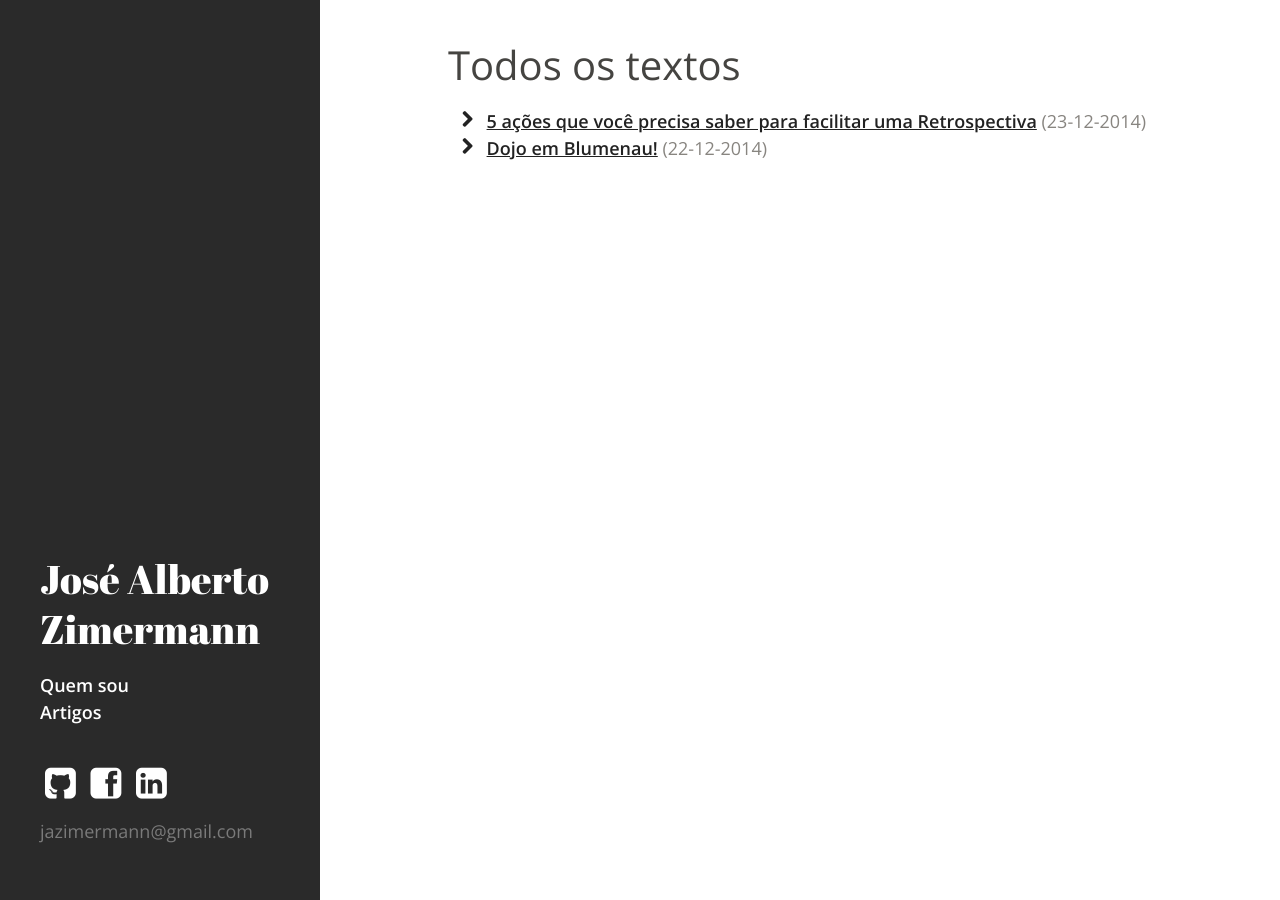
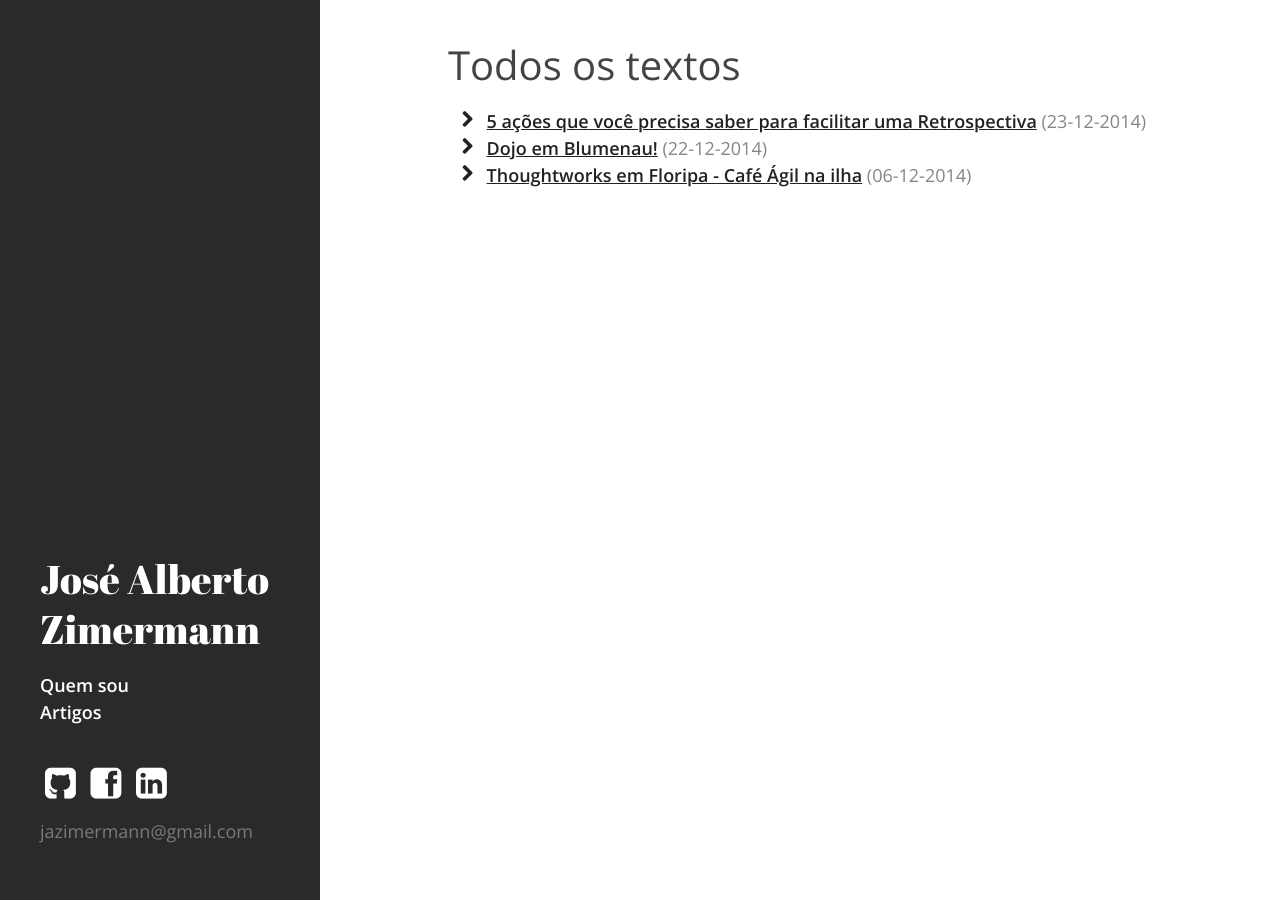
Before and after one commit to jzimermann/jzimermann.github.io, a Jekyll site: the page built from index.html, in a window 1280 px wide. Built offline with Jekyll 4.4.1, drawn with Linux system fonts in a browser that asks for light colours; Markdown is read by kramdown in place of the engine named in the settings.

Commit message:
Fixing disqus config

```diff
--- a/_layouts/post.html
+++ b/_layouts/post.html
@@ -20,5 +20,3 @@
         })();
     </script>
     <noscript>Please enable JavaScript to view the <a href="http://disqus.com/?ref_noscript">comments powered by Disqus.</a></noscript>
-	 <a href="http://disqus.com" class="dsq-brlink">comments powered by <span class="logo-disqus">Disqus</span></a>
- </div>
--- /dev/null
+++ b/_posts/2014-12-06-cafe-agil-floripa.md
@@ -0,0 +1,4 @@
+---
+layout: post
+title: Thoughtworks em Floripa - Café Ágil na ilha
+---
```
Lines whose indentation alone changed are shown as unchanged.
